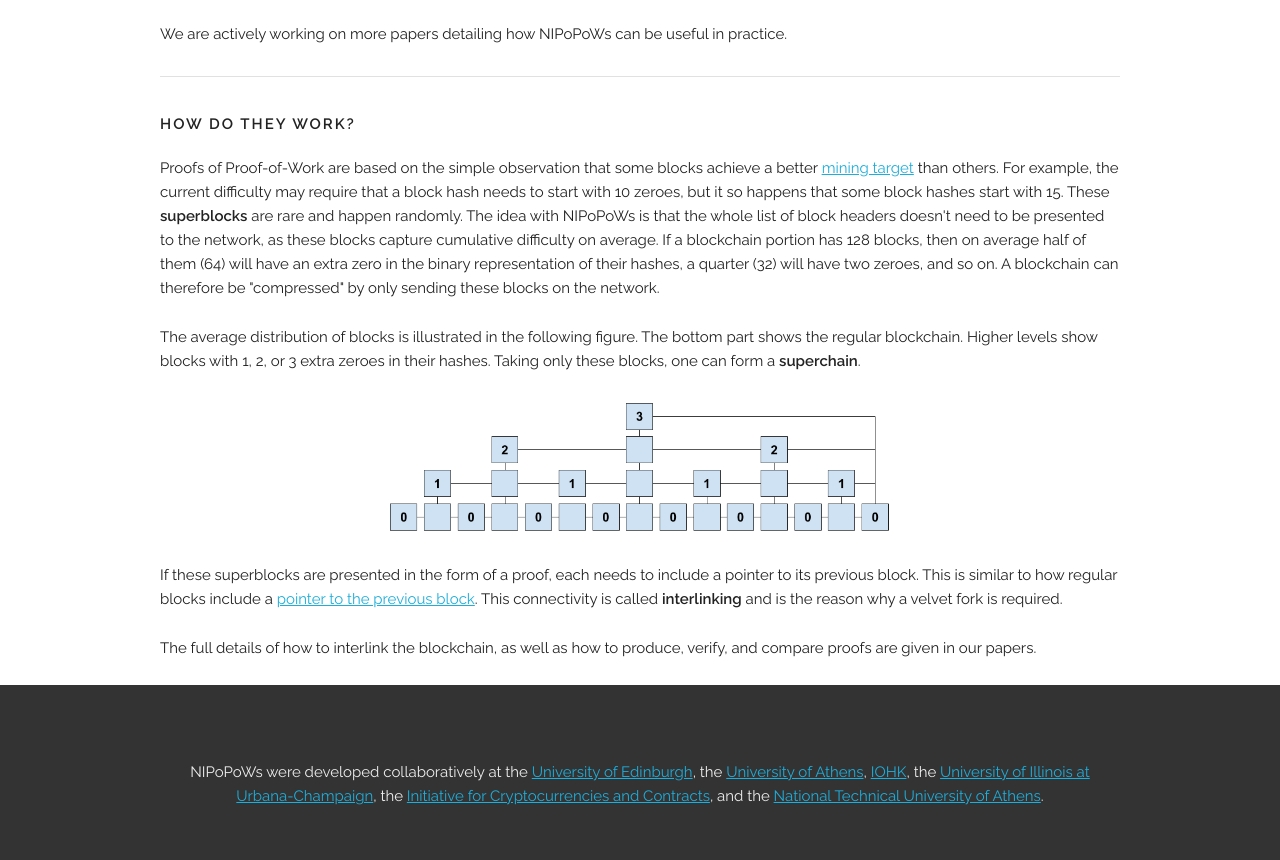
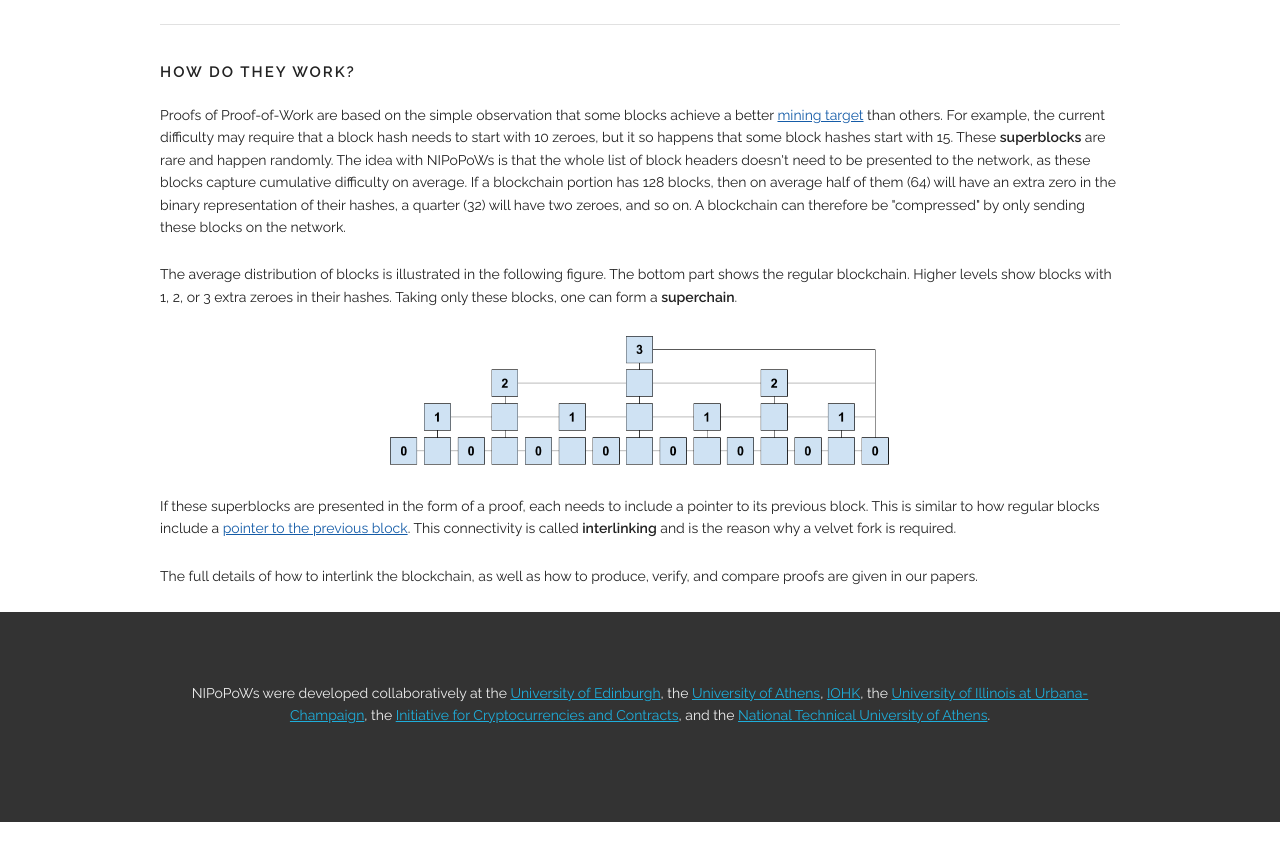
Before and after one commit to dionyziz/popow, a website: page website/index.html in a window 1280 px wide. Shown: the part 1914-2774 px from the top of the page. After the commit the page ends 2736 px from the top, so only its background shows below. Drawn offline with nearby package versions, Linux system fonts and the light colour scheme.

Commit message:
Visual fixes

```diff
--- a/website/css/master.css
+++ b/website/css/master.css
@@ -1,5 +1,6 @@
 body {
   font-family: "Raleway", "HelveticaNeue", "Helvetica Neue", Helvetica, Arial, sans-serif;
+  font-size: 140%;
 }
 h2 {
   font-weight: 300;
@@ -43,3 +44,15 @@ img.figure {
   display: block;
   margin: 2em auto;
 }
+a {
+  color: #155ca8;
+}
+a:hover {
+  color: #0f4176;
+}
+footer a {
+  color: #1EAEDB;
+}
+footer a:hover {
+  color: #0FA0CE;
+}
```
